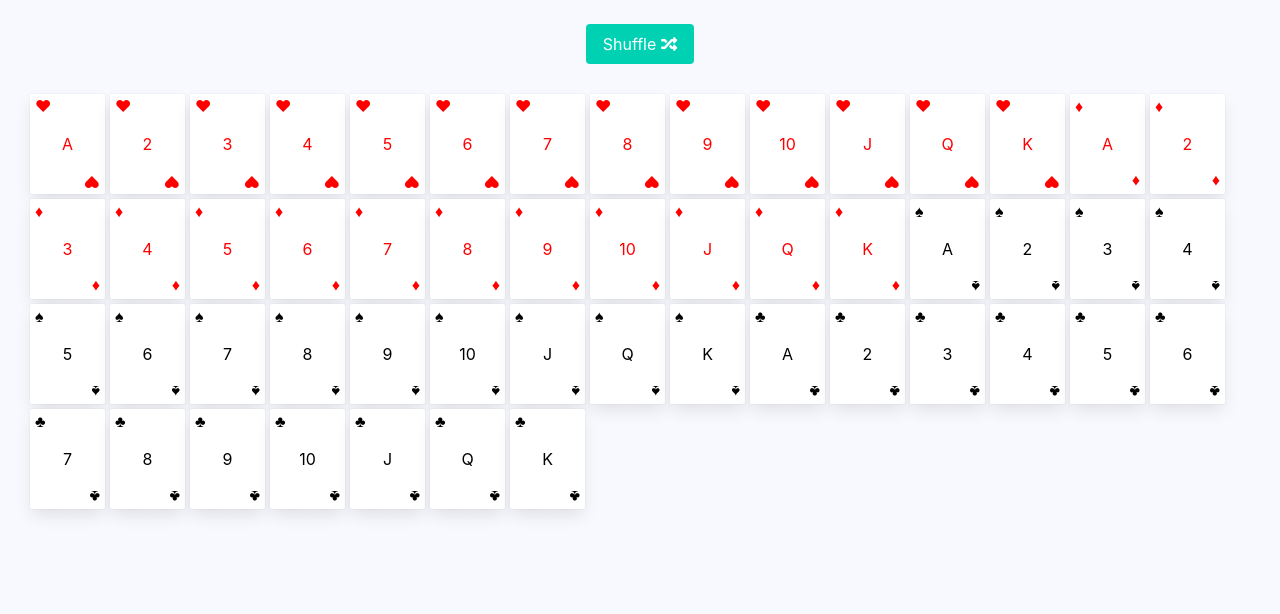
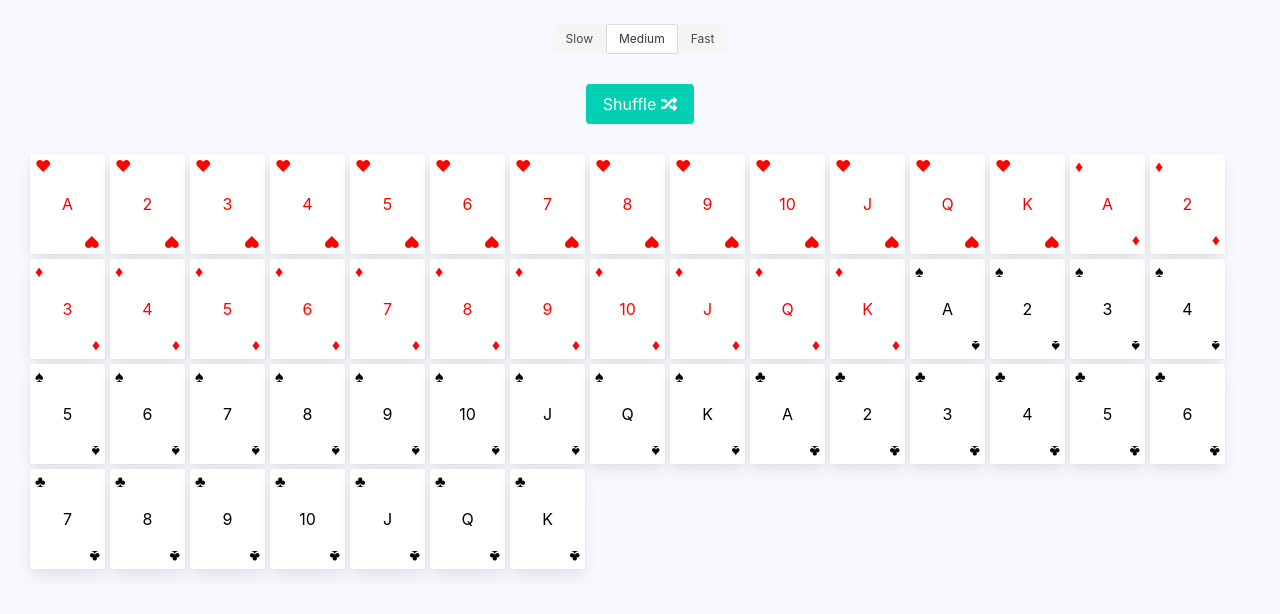
Before and after one commit to karaluton/vue-shuffle, a plain HTML site: page index.html in a window 1280 px wide. Shown: the part 100-714 px from the top of the page. Drawn offline with nearby package versions, Linux system fonts and the light colour scheme.

Commit message:
Add shuffle speed buttons

```diff
--- a/index.html
+++ b/index.html
@@ -15,20 +15,28 @@
           <img class="vue-logo" src="https://vuejs.org/images/logo.png" />
           Card Shuffling
         </h1>
+        <div class="speed-buttons">
+            <button v-for="type in shuffleTypes"
+                    class="button is-small"
+                    :class="{ 'is-light': shuffleSpeed != `shuffle${type}` }"
+                    @click="shuffleSpeed = `shuffle${type}`">
+                {{ type }}
+            </button>
+        </div>
         <div class="main-buttons">
             <button @click="shuffleDeck" class="button is-primary">
-                Shuffle <i class="fas fa-random"></i>
+              Shuffle <i class="fas fa-random"></i>
             </button>
         </div>
-        <div class="deck">
+        <transition-group :name="shuffleSpeed" tag="div" class="deck">
           <div v-for="card in cards" :key="card.id"
                 class="card"
                 :class="suitColor[card.suit]">
                 <span class="card__suit card__suit--top">{{ card.suit }}</span>
                 <span class="card__number">{{ card.rank }}</span>
                 <span class="card__suit card__suit--bottom">{{ card.suit }}</span>
-          </div>
-        </div>
+            </div>
+        </transition-group>
       </div>
 
       <script src="https://cdn.jsdelivr.net/npm/vue@2.5.16/dist/vue.js"></script>
--- a/main.js
+++ b/main.js
@@ -10,6 +10,8 @@ new Vue({
         '♦': 'red',
         '♥': 'red',
       },
+      shuffleSpeed: 'shuffleMedium',
+      shuffleTypes: ['Slow', 'Medium', 'Fast'],
     },
     created() {
       this.displayInitialDeck();
@@ -20,7 +22,7 @@ new Vue({
         this.cards = [];
 
         for(let s = 0; s < this.suits.length; s++) {
-            for(let r= 0; r < this.ranks.length; r++) {
+            for(let r = 0; r < this.ranks.length; r++) {
                 let card = {
                     id: id,
                     rank: this.ranks[r],
```
